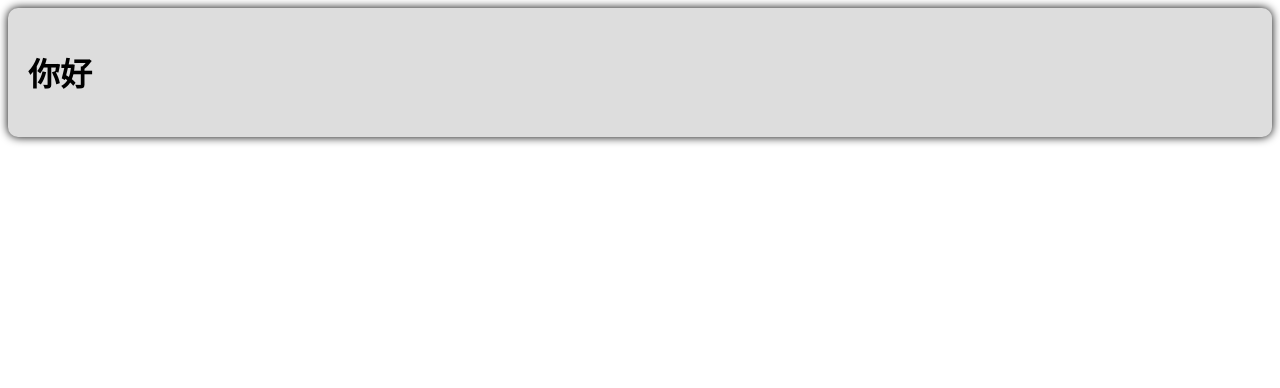
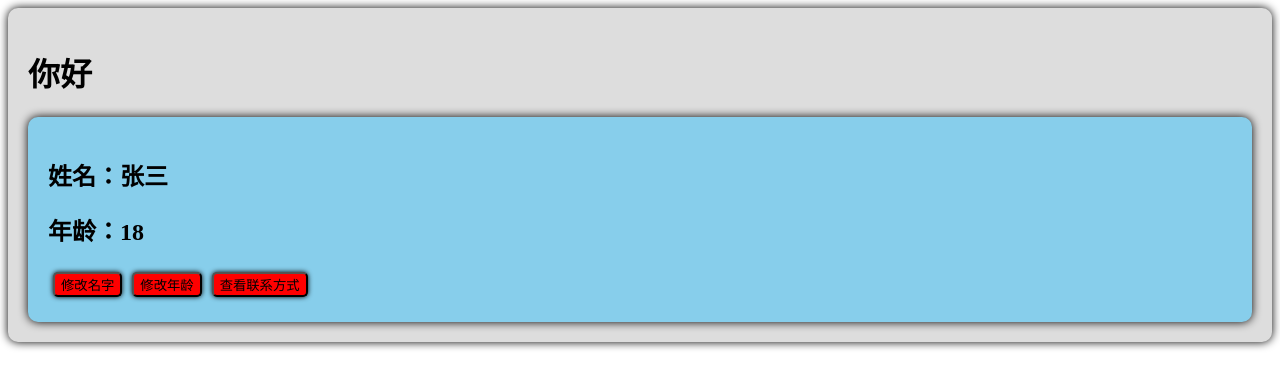
Before and after one commit to lyjy-kq/vue_study, a Vue app: page / in a window 1280 px wide. Shown: the top 388 px of the page. Built offline with nearby package versions, Linux system fonts and the light colour scheme.

Commit message:
02简单效果

```diff
--- a/src/App.vue
+++ b/src/App.vue
@@ -1,12 +1,16 @@
 <template>
     <div class="app">
         <h1>你好</h1>
+        <Person/>
     </div>
 </template>
 
 <script lang="ts">
+    import Person from './components/Person.vue'
+
     export default{
-        name:'app' //组件名
+        name:'app', //组件名
+        components:{Person} //注册组件
     }
 </script>
 
--- /dev/null
+++ b/src/components/Person.vue
@@ -0,0 +1,48 @@
+<template>
+    <div class="person">
+        <h2>姓名：{{ name }}</h2>
+        <h2>年龄：{{ age }}</h2>
+        <button @click="changeName">修改名字</button>
+        <button @click="changeAge">修改年龄</button>
+        <button @click="showTel">查看联系方式</button>
+    </div>
+</template>
+
+<script lang="ts">
+    export default{
+        name:'Person', //组件名
+        data(){
+            return {
+                name:'张三',
+                age:18,
+                tel:'15356500590'
+            }
+        },
+        methods:{
+            showTel(){
+                alert(this.tel)
+            },
+            changeName(){
+                this.name='Zhang San'
+            },
+            changeAge(){
+                this.age+=1
+            }
+        }
+    }
+</script>
+
+<style scoped>
+    .person {
+        background-color: skyblue;
+        box-shadow: 0 0 10px;
+        border-radius: 10px;
+        padding: 20px;
+    }
+    button {
+        margin: 5px;
+        background-color: red;
+        box-shadow: 0 0 5px;
+        border-radius: 5px;
+    }
+</style>
```
